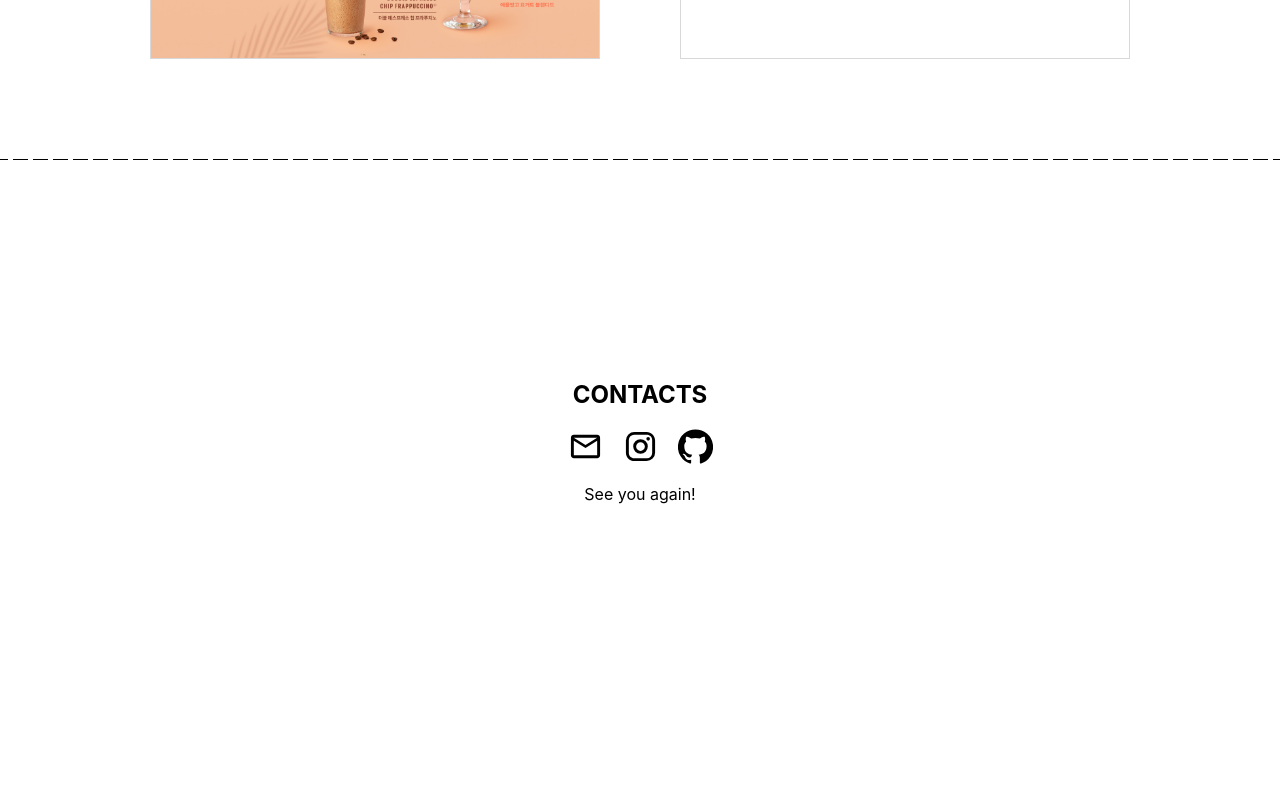
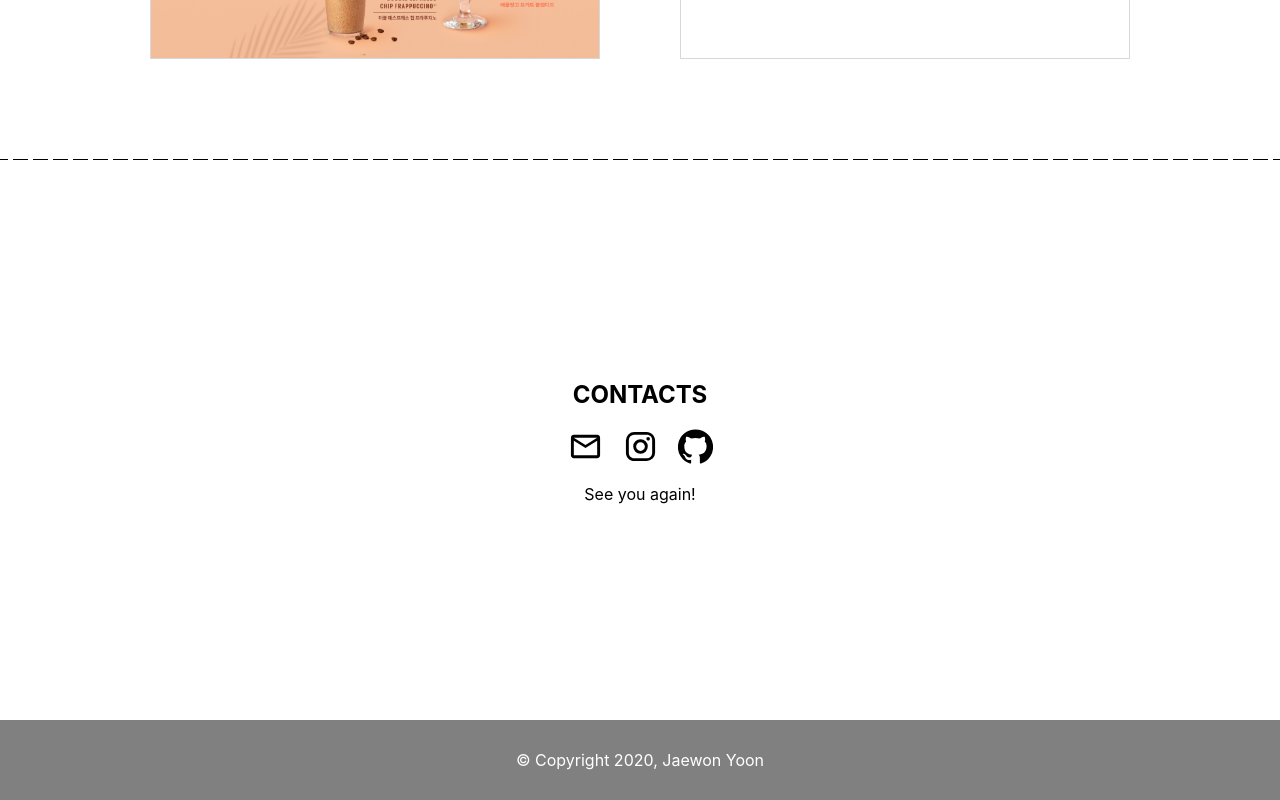
Before and after one commit to woniyoon/portfolio, a React (Create React App) app: page / in a window 1280 px wide. Shown: the part 1976-2776 px from the top of the page. Before the commit the page ends 2696 px from the top, so only its background shows below. Built offline with nearby package versions, Linux system fonts and the light colour scheme.

Commit message:
Add footers

```diff
--- a/src/App.js
+++ b/src/App.js
@@ -5,6 +5,7 @@ import About from "./Components/About";
 import Skills from "./Components/Skills";
 import Works from "./Components/Works";
 import Contacts from "./Components/Contacts";
+import Footer from "./Components/Footer";
 
 function App() {
   return (
@@ -18,6 +19,7 @@ function App() {
         <Works />
         <section className="perforatedLine"></section>
         <Contacts />
+        <Footer />
       </div>
   );
 }
--- /dev/null
+++ b/src/Components/Footer.js
@@ -0,0 +1,16 @@
+import React from "react";
+
+function Footer (){
+    return (
+        <footer style={{backgroundColor: "grey",
+                        color: "white",
+                        height: "80px",
+                        display: "flex",
+                        justifyContent: "center",
+                        alignItems: "center"}}>
+            &copy; Copyright 2020, Jaewon Yoon
+        </footer>
+    );
+}
+
+export default Footer;
```
